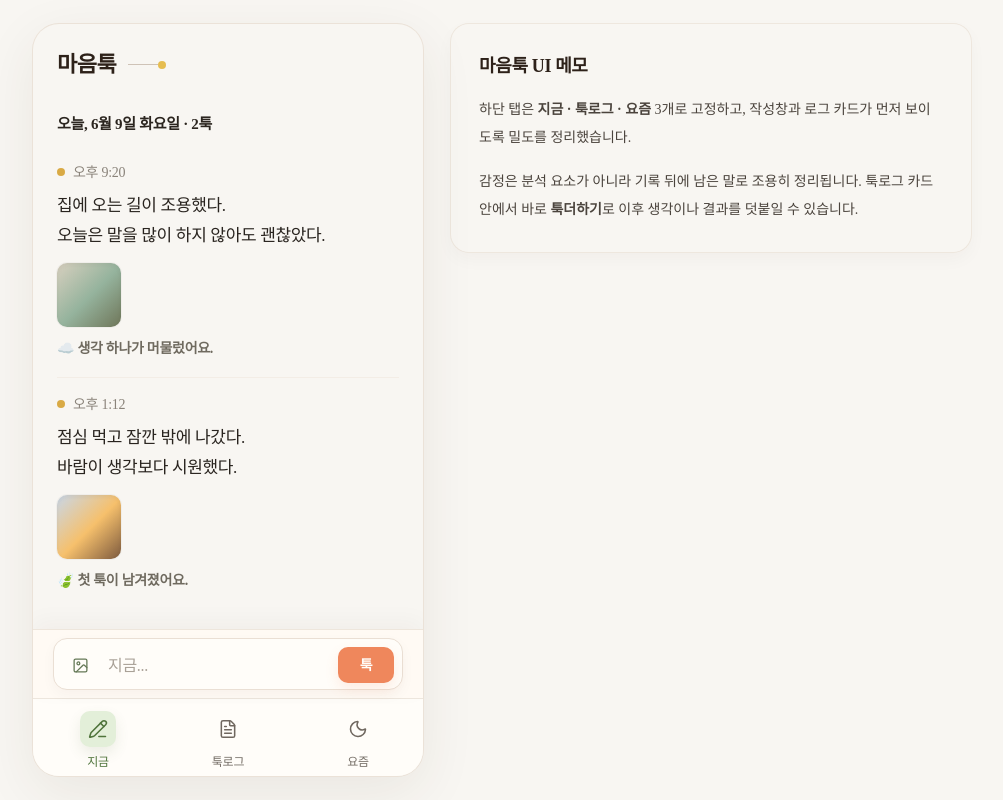
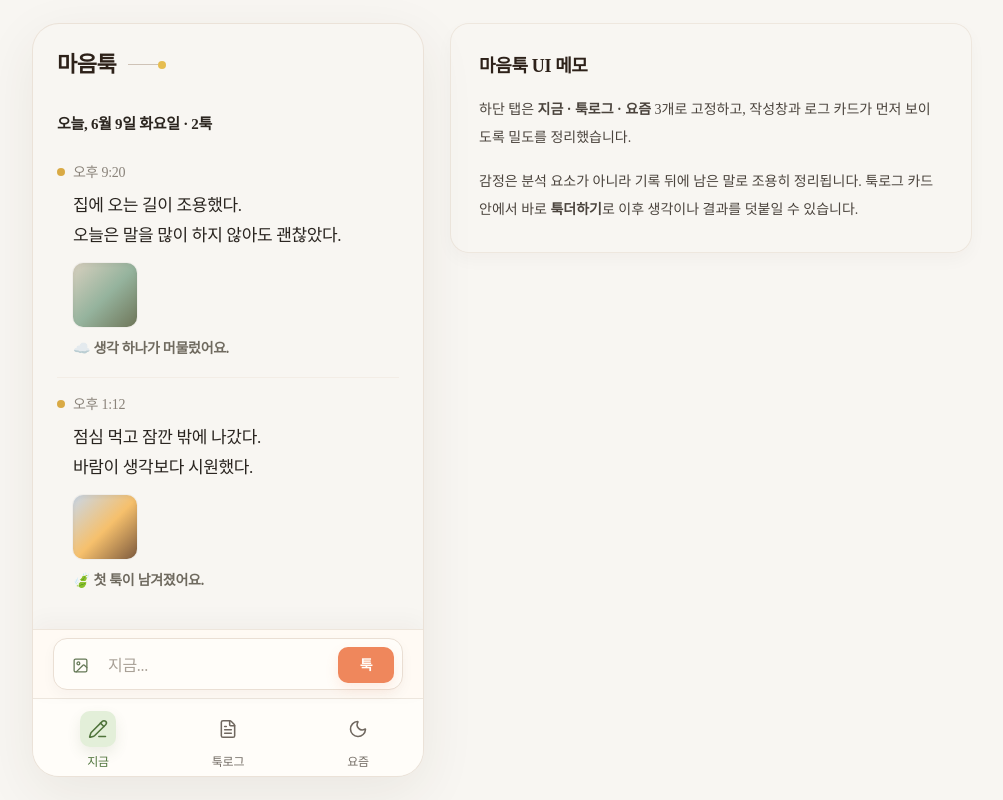
Before and after one commit to ojhdream/maeumtuk, a React (Vite) app: page / in a window 1280 px wide. Shown: the whole page, without its empty margins (138-1141 px from the left). Built offline with nearby package versions, Linux system fonts and the light colour scheme; a web font is replaced by a local one.

Commit message:
Align now flow text with time

```diff
--- a/src/App.jsx
+++ b/src/App.jsx
@@ -526,6 +526,7 @@ function NowFlowItem({ item, sequence, isLatest = false }) {
         <span className="h-2 w-2 rounded-full" style={{ background: dotColor }} />
         {item.time}
       </time>
+      <div className="ml-4">
         <p className="whitespace-pre-line font-['Pretendard'] text-[17px] font-normal leading-[30px] tracking-[-0.02em] text-[#29241f]">
           {item.text}
         </p>
@@ -535,6 +536,7 @@ function NowFlowItem({ item, sequence, isLatest = false }) {
           </div>
         )}
         {response && <ResponseTuk>{response}</ResponseTuk>}
+      </div>
     </article>
   );
 }
```
Lines whose indentation alone changed are shown as unchanged.
